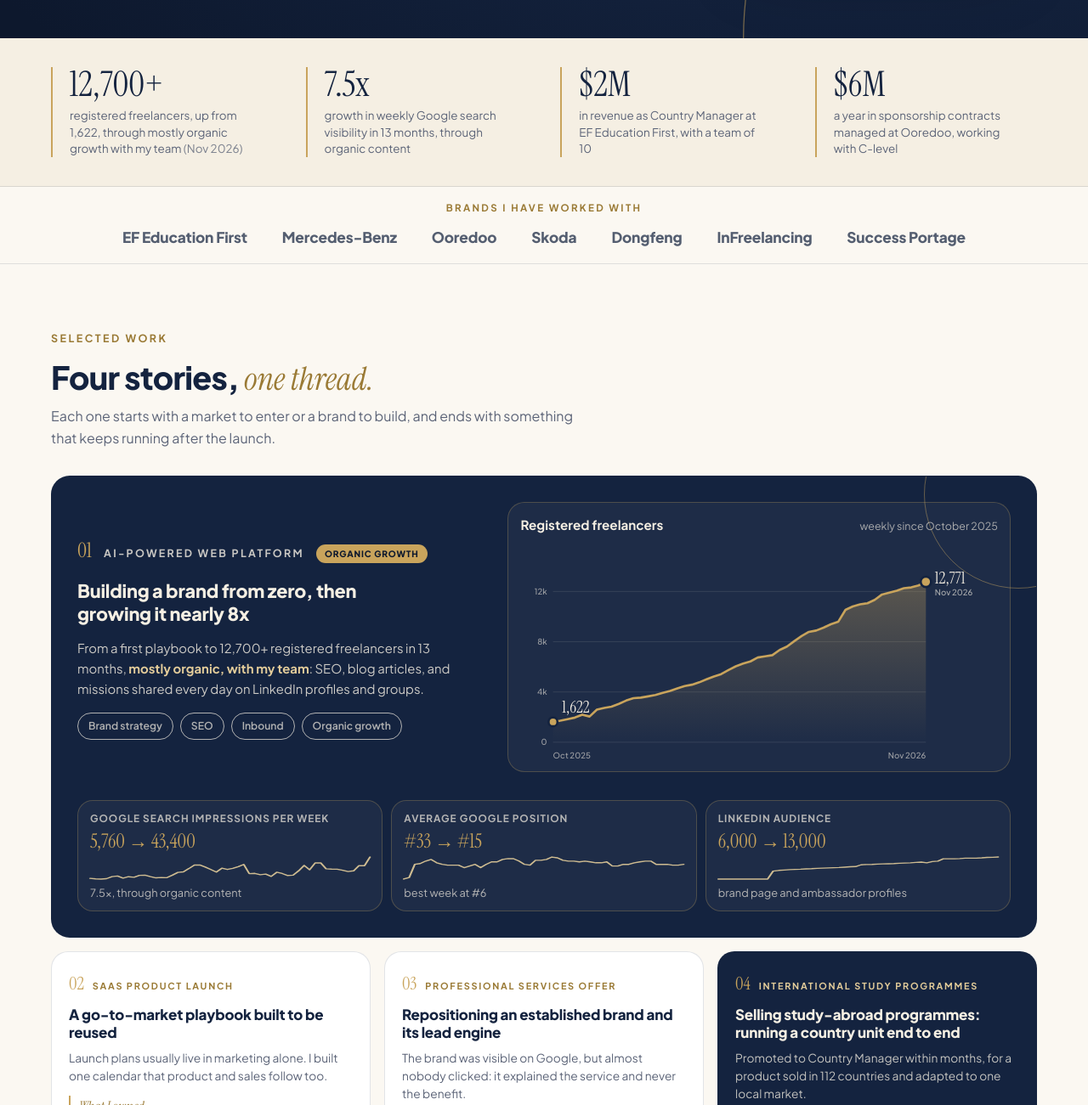
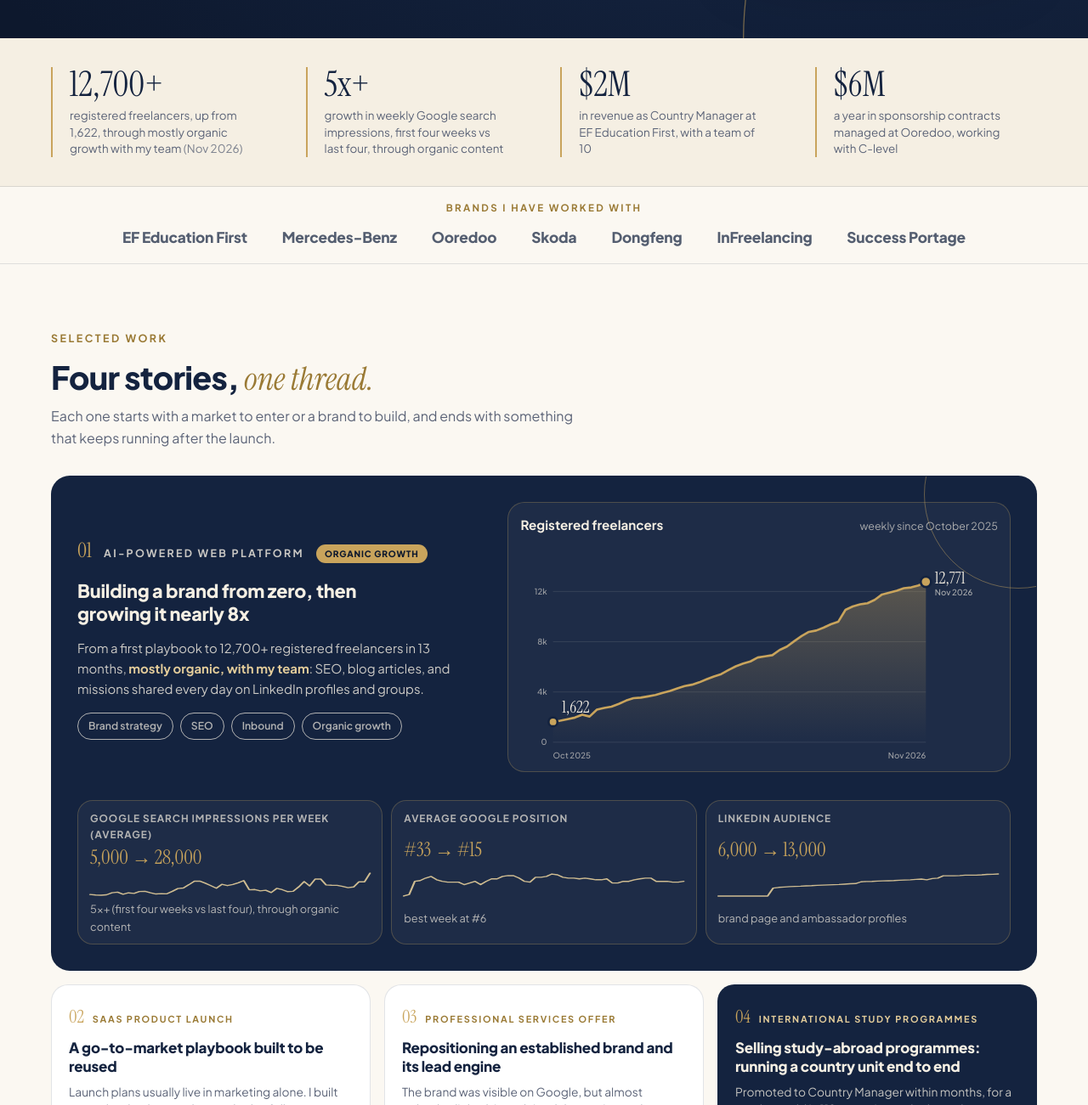
Before and after one commit to rechidwahiba-cell/portfolio, a plain HTML site: page index.html in a window 1280 px wide. Shown: the part 582-1883 px from the top of the page at 85% size. Drawn offline with Linux system fonts and the light colour scheme.

Commit message:
﻿Google impressions claim: more than 5x, first four weeks vs last four
- headline stat: 5x+ instead of 7.5x
- KPI card: weekly average about 5,000 to 28,000
- French version updated accordingly

Co-Authored-By: Claude Sonnet 5.5 <noreply@anthropic.com>

```diff
--- a/index.html
+++ b/index.html
@@ -77,7 +77,7 @@
   <section class="numbers" aria-label="Key results" data-fr-aria="Résultats clés">
     <div class="numbers__grid">
       <div class="stat reveal"><div class="stat__num"><span data-count="12700" data-format="plus">0</span></div><p data-fr="freelances inscrits, contre 1 622, grâce à une croissance surtout organique, avec mon équipe <span class=&quot;stat__date&quot;>(nov. 2026)</span>">registered freelancers, up from 1,622, through mostly organic growth with my team <span class="stat__date">(Nov 2026)</span></p></div>
-      <div class="stat reveal"><div class="stat__num"><span data-count="7.5" data-decimals="1" data-suffix="x">0</span></div><p data-fr="de croissance de la visibilité hebdomadaire sur Google en 13 mois, grâce au contenu organique">growth in weekly Google search visibility in 13 months, through organic content</p></div>
+      <div class="stat reveal"><div class="stat__num"><span data-count="5" data-suffix="x+">0</span></div><p data-fr="de croissance des impressions hebdomadaires sur Google, 4 premières semaines contre 4 dernières, grâce au contenu organique">growth in weekly Google search impressions, first four weeks vs last four, through organic content</p></div>
       <div class="stat reveal"><div class="stat__num"><span data-prefix="$" data-count="2" data-suffix="M">0</span></div><p data-fr="de chiffre d&rsquo;affaires en tant que Country Manager chez EF Education First, avec une équipe de 10 personnes">in revenue as Country Manager at EF Education First, with a team of 10</p></div>
       <div class="stat reveal"><div class="stat__num"><span data-prefix="$" data-count="6" data-suffix="M">0</span></div><p data-fr="par an de contrats de sponsoring gérés chez Ooredoo, en lien avec la direction générale">a year in sponsorship contracts managed at Ooredoo, working with C-level</p></div>
     </div>
@@ -112,7 +112,7 @@
           <div id="growthChart"></div>
         </figure>
         <div class="kpis">
-          <div class="kpi"><span class="kpi__label" data-fr="Impressions Google par semaine">Google search impressions per week</span><strong data-fr="5 760 &rarr; 43 400">5,760 &rarr; 43,400</strong><div class="spark" data-series="impressions"></div><span class="kpi__note" data-fr="7,5x, grâce au contenu organique">7.5x, through organic content</span></div>
+          <div class="kpi"><span class="kpi__label" data-fr="Impressions Google par semaine (moyenne)">Google search impressions per week (average)</span><strong data-fr="5 000 &rarr; 28 000">5,000 &rarr; 28,000</strong><div class="spark" data-series="impressions"></div><span class="kpi__note" data-fr="5x+ (4 premières semaines contre 4 dernières), grâce au contenu organique">5x+ (first four weeks vs last four), through organic content</span></div>
           <div class="kpi"><span class="kpi__label" data-fr="Position moyenne sur Google">Average Google position</span><strong>#33 &rarr; #15</strong><div class="spark" data-series="position"></div><span class="kpi__note" data-fr="meilleure semaine : #6">best week at #6</span></div>
           <div class="kpi"><span class="kpi__label" data-fr="Audience LinkedIn">LinkedIn audience</span><strong data-fr="6 000 &rarr; 13 000">6,000 &rarr; 13,000</strong><div class="spark" data-series="linkedin"></div><span class="kpi__note" data-fr="page de marque et profils ambassadeurs">brand page and ambassador profiles</span></div>
         </div>
```
